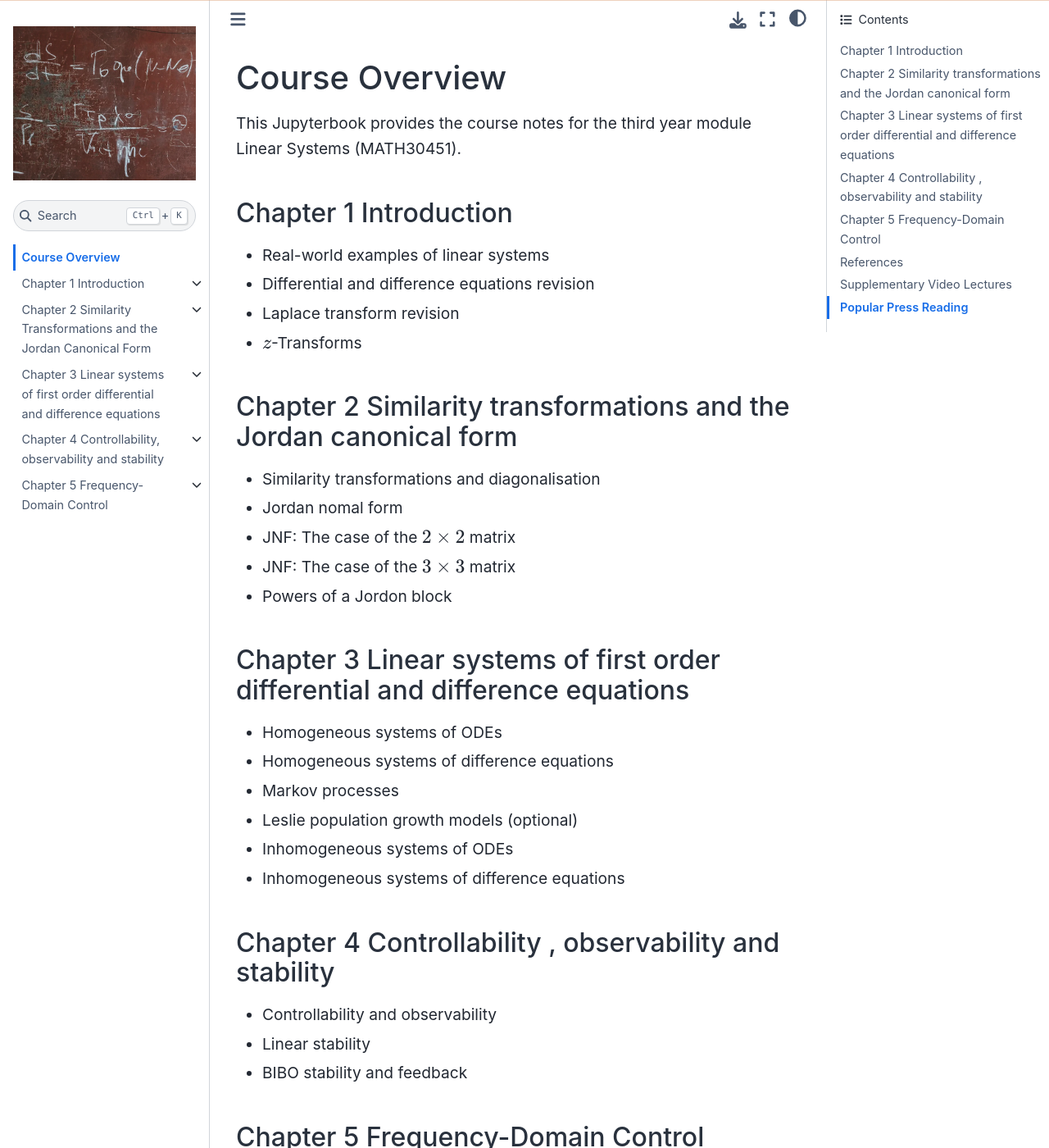
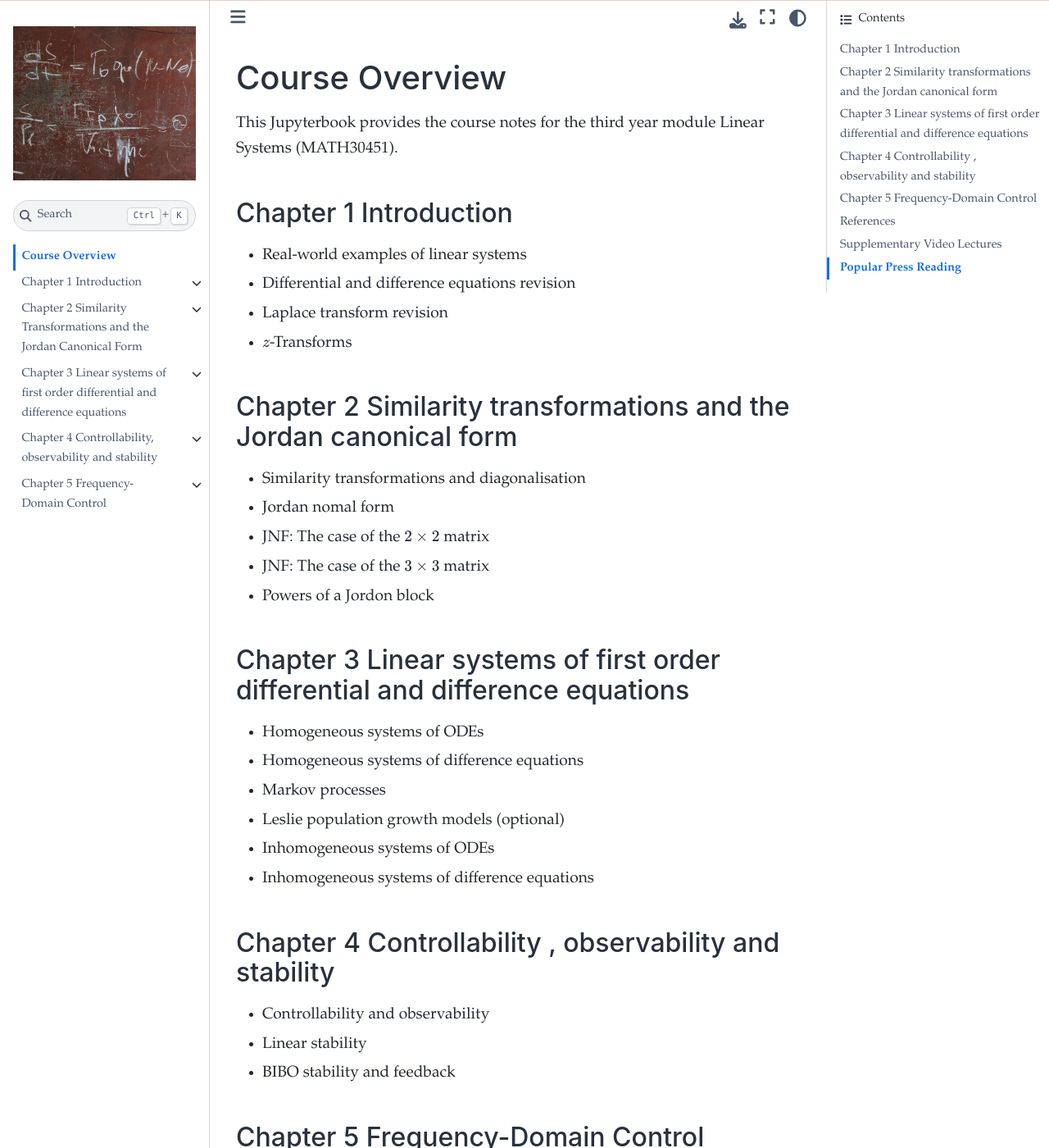
Before and after one commit to jjcrofts77/Linear-Systems-MATH30451, a Jupyter Book: the page built from intro.md, in a window 1280 px wide and 1400 px high. Shown: the whole window at 82% size. Built offline with Jupyter Book 1.0.4 settings and Sphinx 7.4.7 and the Sphinx Book theme 1.1.4, drawn with Linux system fonts in a browser that asks for light colours.

Commit message:
Update myfonts.css

```diff
--- a/_static/myfonts.css
+++ b/_static/myfonts.css
@@ -1 +1 @@
-body { font-size: 1.2rem; }
+body { font-size: 1.2rem; font-family: "Palatino Linotype", "Book Antiqua", Palatino, serif;}
```
